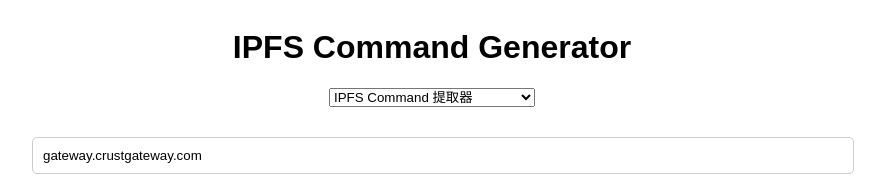
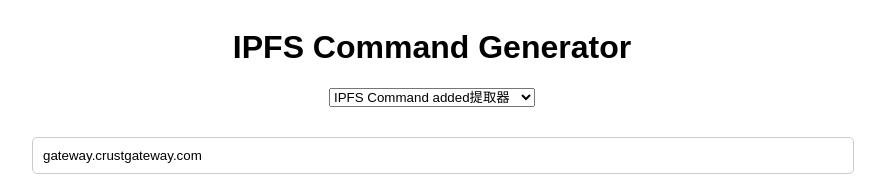
Before and after one commit to KoriIku/ipfs-helper, a Vue app: page / in a window 1280 px wide. Shown: the top 178 px of the page, without its empty margins (208-1093 px from the left). Built offline with nearby package versions, Linux system fonts and the light colour scheme.

Commit message:
小修改

```diff
--- a/src/components/ModeSelector.vue
+++ b/src/components/ModeSelector.vue
@@ -1,6 +1,6 @@
 <template>
   <select @change="onModeChange">
-    <option value="extractor">IPFS Command 提取器</option>
+    <option value="extractor">IPFS Command added提取器</option>
     <option value="cidv1">IPFS Command CID-v1 提取器</option>
     <option value="pinRetry">IPFS Remote Pin 重试器</option>
     <option value="ipfsAddGenerator">IPFS Add 生成器</option>
--- a/src/components/Readme.vue
+++ b/src/components/Readme.vue
@@ -17,10 +17,6 @@
   </div>
 </template>
 
-<script setup>
-import { ref } from 'vue'
-</script>
-
 
 <style>
 .readme {
```
